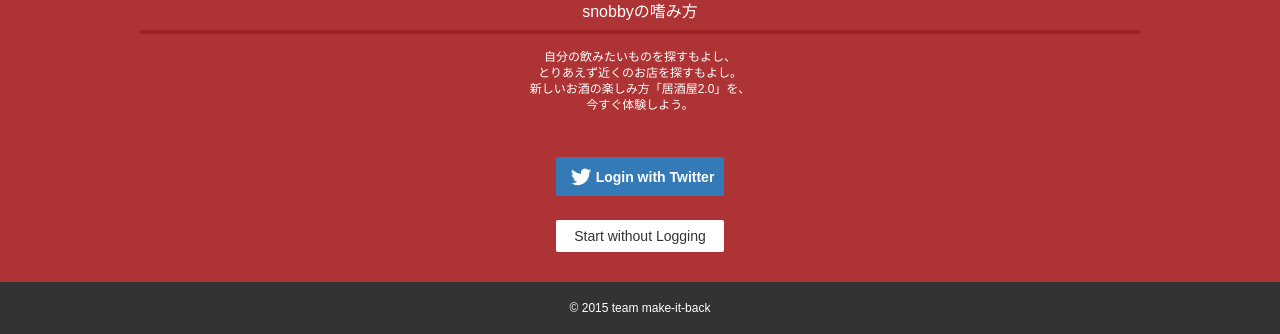
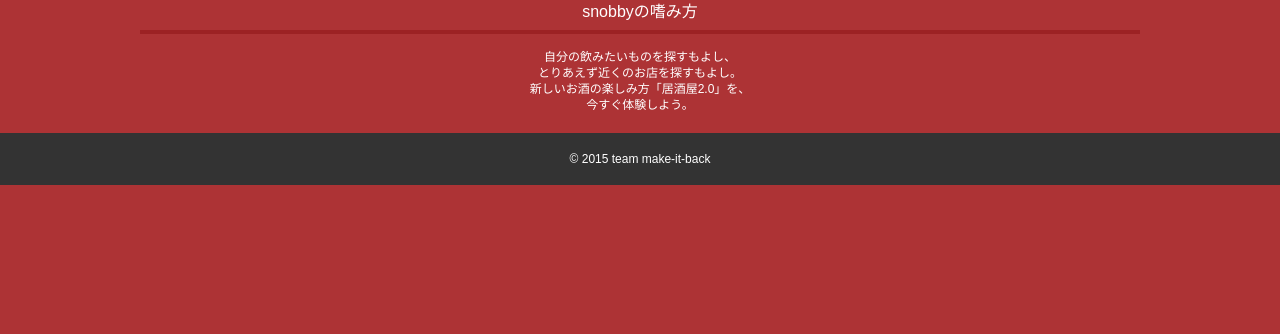
Before and after one commit to yoshinarl/tchack, a website: page app/login.html in a window 1280 px wide. Shown: the part 2346-2680 px from the top of the page. After the commit the page ends 2531 px from the top, so only its background shows below. Drawn offline with nearby package versions, Linux system fonts and the light colour scheme.

Commit message:
Remove footer login button

```diff
--- a/app/login.html
+++ b/app/login.html
@@ -72,17 +72,6 @@
             とりあえず近くのお店を探すもよし。<br/>
             新しいお酒の楽しみ方「居酒屋2.0」を、<br/>今すぐ体験しよう。
             </p>
-            <div class="login-area">
-              <div class="row">
-                <ul>
-                  <li class="login-btn">
-                    <button class="btn btn-primary" onclick="location.href='http://make-it-back.com/api/auth'" style="padding:2px 10px;"><img src="images/twitter.png" width="30px" style="position: relative; top: 3px;"><span style="position:relative;top:-7px; font-weight: bold;">Login with Twitter</span></button>
-                  </li>
-                  <li class="login-btn">
-                    <button class="btn btn-default" onclick="location.href='index.html'" style=" font-weight: normal; padding: 6px 18px;">Start without Logging</button>
-                  </li>
-                </ul>
-              </div>
             </div>
           </li>
         </ul>
```
